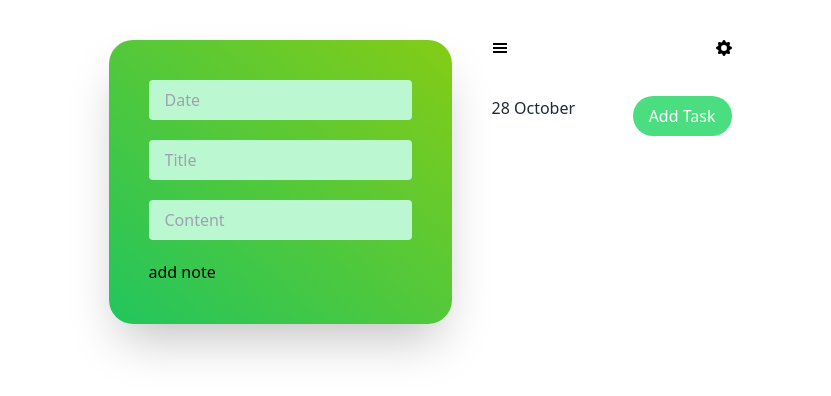
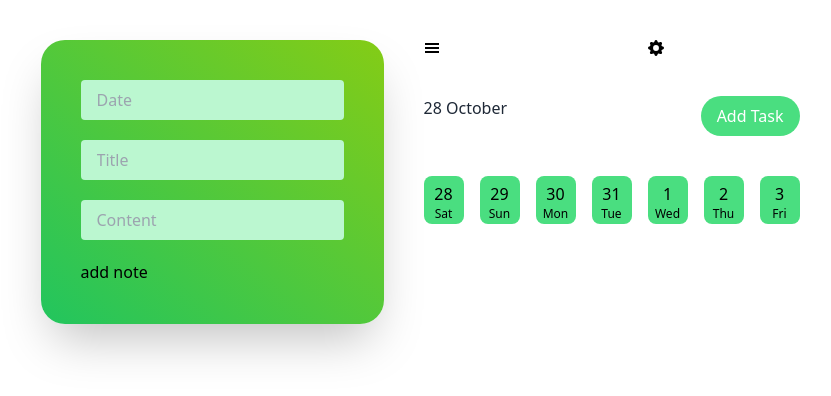
Before and after one commit to icm213/to-do-list, a React (Create React App) app: page / in a window 1280 px wide. Shown: the top 396 px of the page, without its empty margins (200-1031 px from the left). Built offline with nearby package versions, Linux system fonts and the light colour scheme.

Commit message:
work on calendar

```diff
--- /dev/null
+++ b/src/components/Day.tsx
@@ -0,0 +1,12 @@
+import { DayProps } from "../pages/calendar";
+
+const Day = ({ children }: { children: DayProps }) => {
+  return (
+    <div className="bg-green-400 rounded-lg flex flex-col justify-center content-center items-center w-10 h-12 ">
+      <div className="text-l pt-1">{children.dayOfMonth}</div>
+      <div className="text-xs">{children.nameOfDay}</div>
+    </div>
+  );
+};
+
+export default Day;
--- a/src/pages/calendar.tsx
+++ b/src/pages/calendar.tsx
@@ -1,57 +1,117 @@
 import { GiHamburgerMenu } from "react-icons/gi";
 import { BsGearFill } from "react-icons/bs";
 import { useEffect, useState } from "react";
+import Day from "../components/Day";
+
+export interface DayProps {
+  dayOfMonth: number;
+  nameOfDay: string;
+}
 
 const Calendar = () => {
   const [monthState, setMonthState] = useState("");
+  const [daysArr, setDaysArr] = useState<DayProps[]>();
 
-  const displayMonth = () => {
-    const month = new Date().getMonth();
+  useEffect(() => {
+    const setDays = () => {
+      const days: DayProps[] = [];
+      const today = new Date().getTime();
+      const twentyFourHours = 86_400_000;
+
+      for (let i = 0; i < 7; i++) {
+        const day = {
+          dayOfMonth: new Date(today + twentyFourHours * i).getDate(),
+          nameOfDay: displayDayOfWeek(today + twentyFourHours * i),
+        };
+        days.push(day);
+      }
+      setDaysArr((prev) => days);
+    };
+    setDays();
+  }, []);
+
+  const displayDayOfWeek = (date = new Date().getTime()) => {
+    const dayOfWeek = new Date(date).getDay();
+    let dayName;
+
+    switch (dayOfWeek) {
+      case 0:
+        dayName = "Sun";
+        break;
+      case 1:
+        dayName = "Mon";
+        break;
+      case 2:
+        dayName = "Tue";
+        break;
+      case 3:
+        dayName = "Wed";
+        break;
+      case 4:
+        dayName = "Thu";
+        break;
+      case 5:
+        dayName = "Fri";
+        break;
+      default:
+        dayName = "Sat";
+        break;
+    }
+    return dayName;
+  };
+
+  const displayMonth = (date = new Date().getTime()) => {
+    const month = new Date(date).getMonth();
+
+    let monthName;
 
     switch (month) {
       case 0:
-        setMonthState("January");
+        monthName = "January";
         break;
       case 1:
-        setMonthState("February");
+        monthName = "February";
         break;
       case 2:
-        setMonthState("March");
+        monthName = "March";
         break;
       case 3:
-        setMonthState("April");
+        monthName = "April";
         break;
       case 4:
-        setMonthState("May");
+        monthName = "May";
         break;
       case 5:
-        setMonthState("June");
+        monthName = "June";
         break;
       case 6:
-        setMonthState("July");
+        monthName = "July";
         break;
       case 7:
-        setMonthState("August");
+        monthName = "August";
         break;
       case 8:
-        setMonthState("September");
+        monthName = "September";
         break;
       case 9:
-        setMonthState("October");
+        monthName = "October";
         break;
       case 10:
-        setMonthState("November");
+        monthName = "November";
         break;
       case 11:
-        setMonthState("December");
+        monthName = "December";
         break;
       default:
-        setMonthState("Unable to display month");
+        monthName = "Unable to display month";
         break;
     }
+    return monthName;
   };
 
-  useEffect(() => displayMonth(), [monthState]);
+  useEffect(() => {
+    setMonthState(displayMonth());
+  }, [monthState, daysArr]);
 
   return (
     <div className="w-70 p-10">
@@ -69,6 +129,11 @@ const Calendar = () => {
           Add Task
         </button>
       </div>
+      <div className="flex gap-4">
+        {daysArr?.map((day, idx) => (
+          <Day key={idx}>{day}</Day>
+        ))}
+      </div>
       <div> {/*notes*/}</div>
     </div>
   );
```
